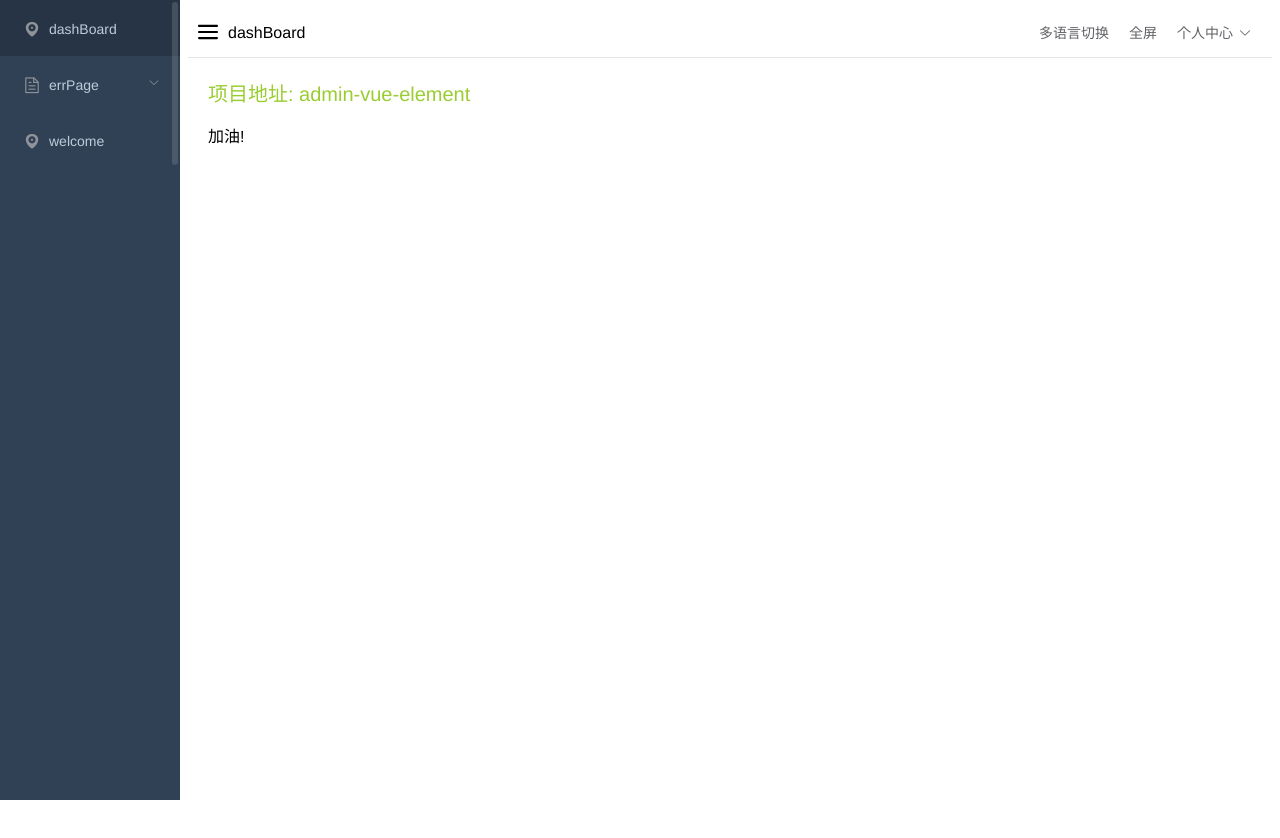
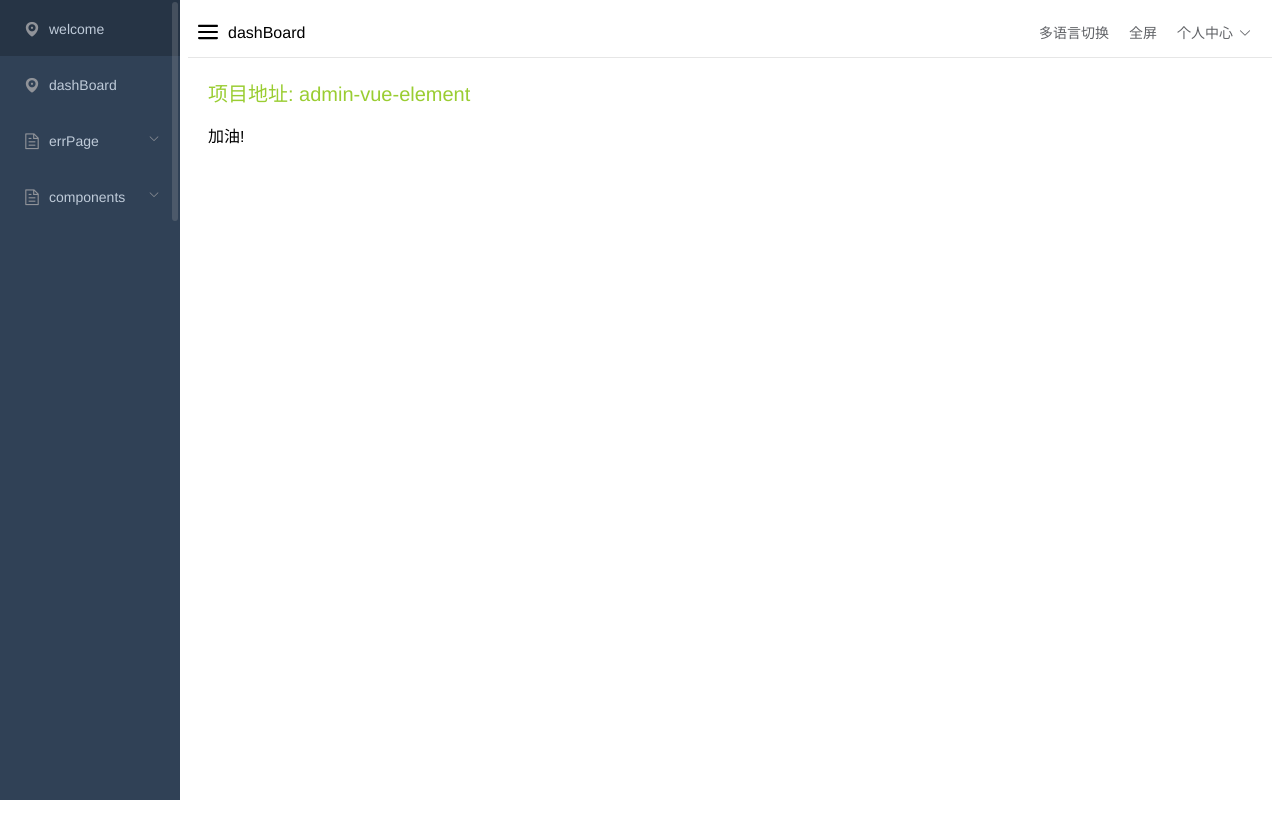
Before and after one commit to sayabc/admin-vue-element, a Vue app: page /#/dashBoard in a window 1280 px wide. Shown: the top 838 px of the page. Built offline with nearby package versions, Linux system fonts and the light colour scheme.

Commit message:
添加组件中心

```diff
--- /dev/null
+++ b/src/router/components.js
@@ -0,0 +1,25 @@
+import Layout from '@/views/layout/Layout';
+
+const test = {
+  path: '/components',
+  component: Layout,
+  redirect: 'components',
+  meta: {
+    keepAlive: true,
+    title: 'components', // 用来在 navList显示
+  },
+  children: [{
+    path: '/componentsIndex',
+    component: () => import('@/views/components/index'),
+    name: '组件中心',
+    meta: { title: 'index', icon: 'menu' },
+  },
+  {
+    path: '/editor',
+    component: () => import('@/views/components/editor'),
+    name: '富文本编辑器',
+    meta: { title: 'editor', icon: 'menu' },
+  }],
+};
+
+export default test;
--- a/src/router/errPage.js
+++ b/src/router/errPage.js
@@ -3,7 +3,7 @@ import Layout from '@/views/layout/Layout';
 const test = {
   path: '/errPage',
   component: Layout,
-  redirect: 'errPage/index',
+  redirect: 'errPage',
   meta: {
     keepAlive: true,
     title: 'errPage', // 用来在 navList显示
--- a/src/router/welcome.js
+++ b/src/router/welcome.js
@@ -9,7 +9,7 @@ const welcome = {
     title: 'welcome', // 用来在 navList显示
   },
   children: [{
-    path: 'welcome',
+    path: '/welcome',
     component: () => import('@/views/welcome/index'),
     name: 'welcome',
     meta: { title: 'welcome', icon: 'location' },
--- /dev/null
+++ b/src/views/components/editor.vue
@@ -0,0 +1,5 @@
+<template>
+  <div>
+    富文本编辑器
+  </div>
+</template>
--- /dev/null
+++ b/src/views/components/index.vue
@@ -0,0 +1,5 @@
+<template>
+  <div>
+    欢迎来到组件中心!
+  </div>
+</template>
--- a/src/views/layout/components/Sidebar/SidebarItems.vue
+++ b/src/views/layout/components/Sidebar/SidebarItems.vue
@@ -9,12 +9,12 @@
     </router-link>
 
     <!-- 该条 item 有二级菜单 -->
-    <el-submenu :index="'String'" v-else>
+    <el-submenu :index="item.meta.title" v-else> <!--注意这里的index如果写固定会导致左侧多个多级子菜单的一个bug-->
       <template slot="title">
         <i class="el-icon-document"></i>
         <span @click="handleMulItemFir(children)">{{ item.meta.title }}</span>
       </template>
-      <el-menu-item v-for="(mulItem,index) in children" :key="index" :index="mulItem.path||mulItem.meta.title">
+      <el-menu-item v-for="(mulItem,index) in children" :key="mulItem+index" :index="mulItem.path||mulItem.meta.title">
         <router-link :to="mulItem.path">
           <i :class="'el-icon-'+mulItem.meta.icon"></i>
           <span>{{ mulItem.name }}</span>
@@ -30,7 +30,6 @@ export default {
   props: ["item", "collapse"],
   data() {
     return {
-      isCollapse: true,
       children: null
     };
   },
```
Also changed, not shown: src/router/index.js (+5 -3 lines), 1 other file (tests, documents, lock files or other folders).
